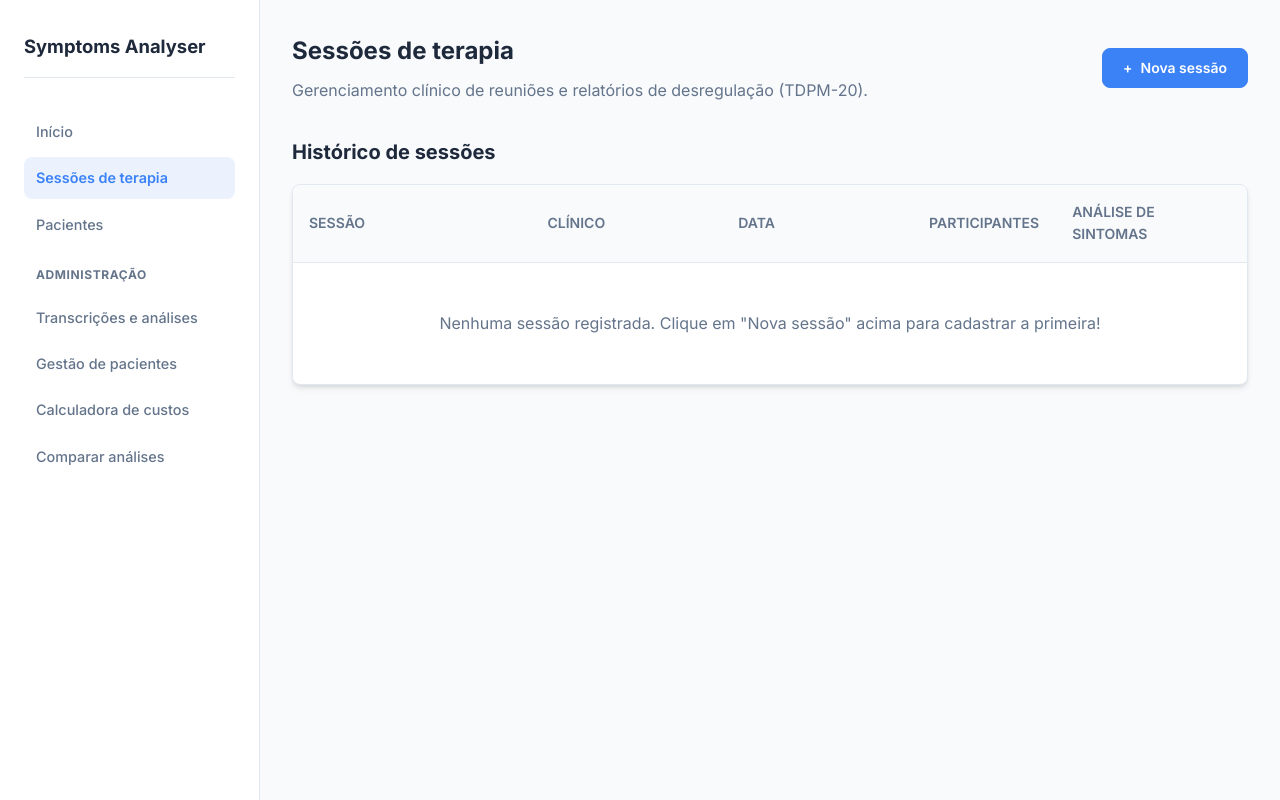
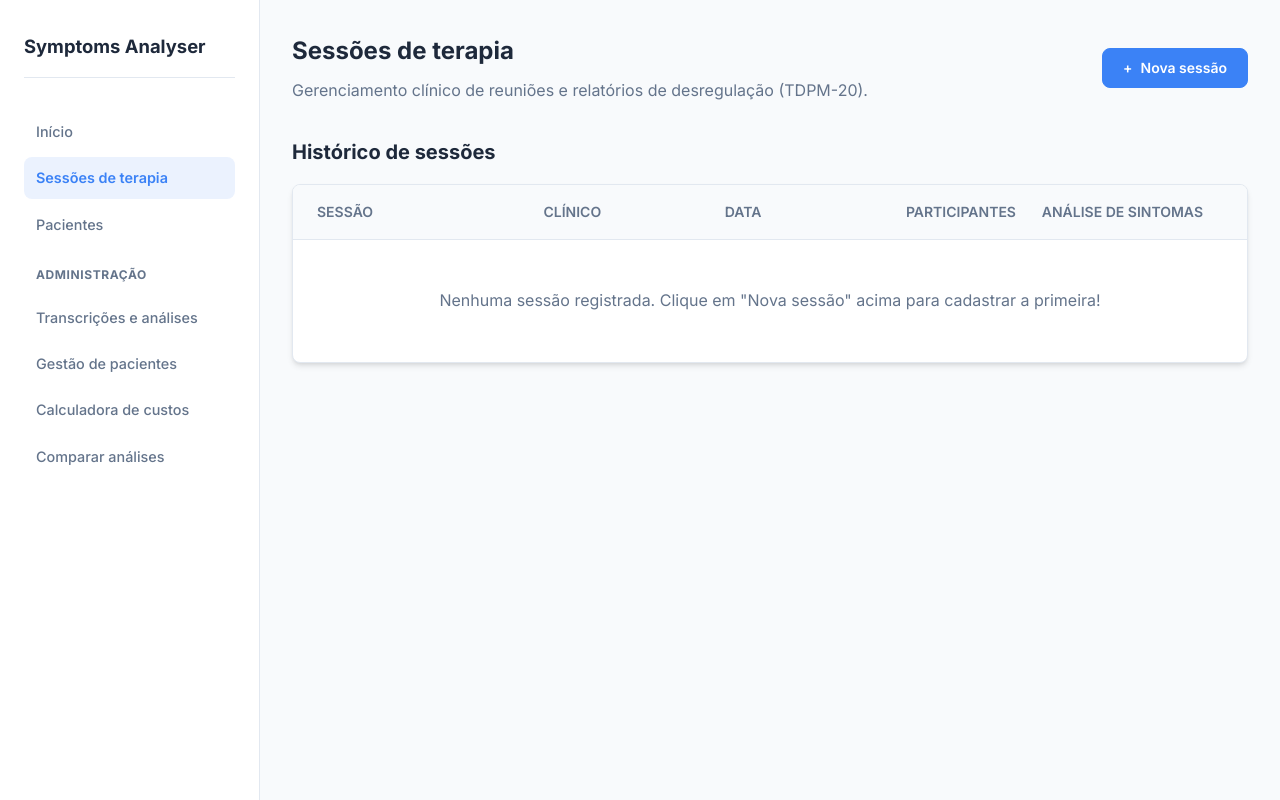
Before and after one commit to wpramio/symptoms-analyser, a Flask app: page /therapy_sessions in a window 1280 px wide. Run offline with Flask 3, Linux system fonts and the light colour scheme; data that the repository does not hold is empty.

Commit message:
feat: replace data tables with responsive session grid component and update navigation links

```diff
--- a/src/symptoms_analyser/static/css/styles.css
+++ b/src/symptoms_analyser/static/css/styles.css
@@ -2754,6 +2754,82 @@ select:focus {
     gap: 1rem;
     position: relative;
     overflow: hidden;
+    text-decoration: none;
+    color: inherit;
+}
+
+/* Modern Session Grid Styles */
+.session-grid-container {
+    width: 100%;
+    background-color: var(--card-bg);
+    border-radius: var(--radius);
+    border: 1px solid var(--border);
+    box-shadow: var(--shadow);
+    overflow: hidden;
+}
+
+.session-grid-header {
+    display: flex;
+    align-items: center;
+    padding: 1rem 1.5rem;
+    background-color: #f8fafc;
+    border-bottom: 1px solid var(--border);
+    font-size: 0.875rem;
+    font-weight: 600;
+    color: var(--text-muted);
+    text-transform: uppercase;
+}
+
+.session-grid-header > div,
+.session-grid-row > div {
+    flex-shrink: 0;
+    padding-right: 0.5rem;
+}
+
+.session-grid-body {
+    display: flex;
+    flex-direction: column;
+}
+
+.session-grid-row {
+    display: flex;
+    align-items: center;
+    padding: 1.25rem 1.5rem;
+    border-bottom: 1px solid var(--border);
+    text-decoration: none;
+    color: inherit;
+    transition: background-color 0.2s ease, transform 0.2s ease;
+}
+
+.session-grid-row:last-child {
+    border-bottom: none;
+}
+
+.session-grid-row:hover {
+    background-color: #f1f5f9;
+}
+
+.session-grid-empty {
+    text-align: center;
+    padding: 3rem 1.5rem;
+    color: var(--text-muted);
+}
+
+/* Grid Mobile Responsiveness */
+@media (max-width: 768px) {
+    .session-grid-header {
+        display: none;
+    }
+    .session-grid-row {
+        flex-direction: column;
+        align-items: flex-start;
+        gap: 0.75rem;
+        padding: 1.5rem;
+    }
+    .session-grid-row > div {
+        width: 100% !important;
+        padding-right: 0;
+    }
 }
 
 .patient-card-accent {
--- a/src/symptoms_analyser/templates/patients.html
+++ b/src/symptoms_analyser/templates/patients.html
@@ -22,7 +22,7 @@
         <div class="patients-grid">
             {% if patients %}
             {% for patient in patients %}
-            <div onclick="window.location.href='/patients/{{ patient.pseudonym }}'" class="patient-card patient-card-hover">
+            <a href="/patients/{{ patient.pseudonym }}" class="patient-card patient-card-hover">
                 <!-- Top Accent line -->
                 <div class="patient-card-accent"></div>
 
@@ -64,7 +64,7 @@
                         <polyline points="12 5 19 12 12 19"></polyline>
                     </svg>
                 </div>
-            </div>
+            </a>
             {% endfor %}
             {% else %}
             <div class="patients-empty-state">
--- a/src/symptoms_analyser/templates/therapy_sessions.html
+++ b/src/symptoms_analyser/templates/therapy_sessions.html
@@ -19,35 +19,32 @@
     <div class="calc-results">
         <h3>Histórico de sessões</h3>
 
-        <div class="table-container">
-            <table class="cost-table">
-                <thead>
-                    <tr>
-                        <th class="col-width-25">Sessão</th>
-                        <th class="col-width-20">Clínico</th>
-                        <th class="col-width-20">Data</th>
-                        <th class="col-width-15">Participantes</th>
-                        <th class="col-width-20">Análise de sintomas</th>
-                    </tr>
-                </thead>
-                <tbody>
+        <div class="session-grid-container">
+            <div class="session-grid-header">
+                <div class="col-width-25">Sessão</div>
+                <div class="col-width-20">Clínico</div>
+                <div class="col-width-20">Data</div>
+                <div class="col-width-15">Participantes</div>
+                <div class="col-width-20">Análise de sintomas</div>
+            </div>
+            <div class="session-grid-body">
                 {% if sessions %}
                 {% for session in sessions %}
-                    <tr onclick="window.location.href='/therapy_sessions/{{ session.id }}'" class="clickable-row">
-                        <td>
+                <a href="/therapy_sessions/{{ session.id }}" class="session-grid-row">
+                    <div class="col-width-25">
                         <div class="font-semibold">{{ session.name }}</div>
-                        </td>
-                        <td>{{ session.clinician_name }}</td>
-                        <td>
+                    </div>
+                    <div class="col-width-20">{{ session.clinician_name }}</div>
+                    <div class="col-width-20">
                         <div class="font-semibold">{{ session.start_at | format_datetime }}</div>
                         <div class="text-xs-muted">Duração: {{ session.duration }} min</div>
-                        </td>
-                        <td>
+                    </div>
+                    <div class="col-width-15">
                         <span class="participant-badge">
                             {{ session.patients }}
                         </span>
-                        </td>
-                        <td>
+                    </div>
+                    <div class="col-width-20">
                         {% if session.transcript_status == 'completed' %}
                         <span class="status-badge" data-status="completed">
                             Disponível
@@ -66,18 +63,15 @@
                             Sem transcrição
                         </span>
                         {% endif %}
-                        </td>
-                    </tr>
+                    </div>
+                </a>
                 {% endfor %}
                 {% else %}
-                    <tr>
-                        <td colspan="5" class="table-empty-row">
+                <div class="session-grid-empty">
                     Nenhuma sessão registrada. Clique em "Nova sessão" acima para cadastrar a primeira!
-                        </td>
-                    </tr>
+                </div>
                 {% endif %}
-                </tbody>
-            </table>
+            </div>
         </div>
     </div>
 </div>
```
Also changed, not shown: tests/test_html_pages.py (+4 -4 lines). Lines whose indentation alone changed are shown as unchanged.
